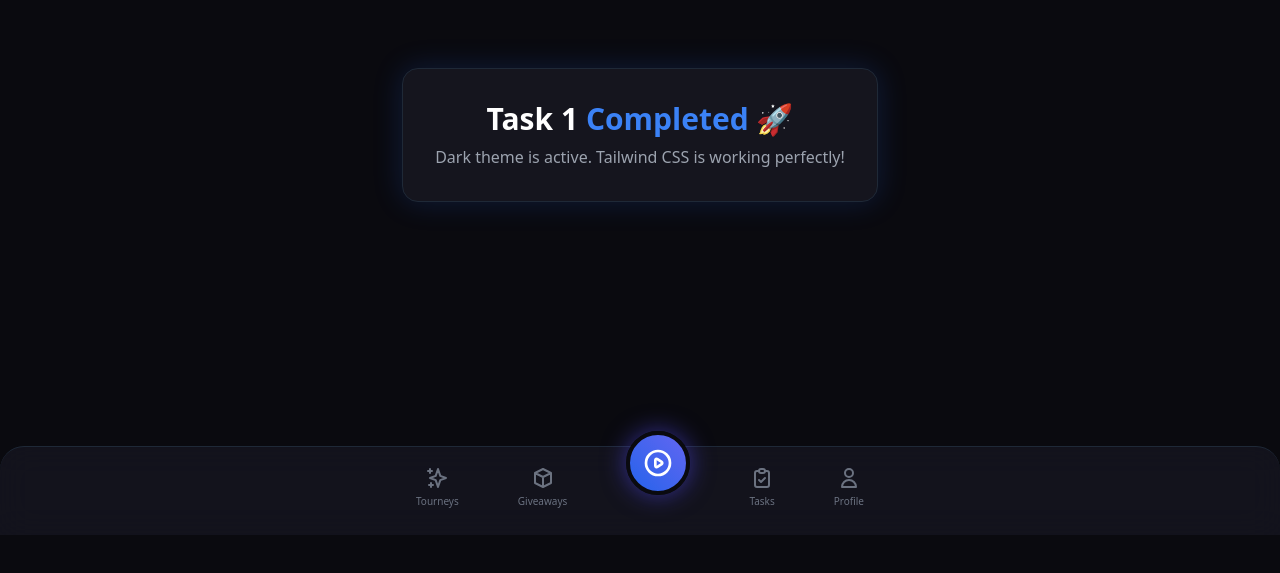
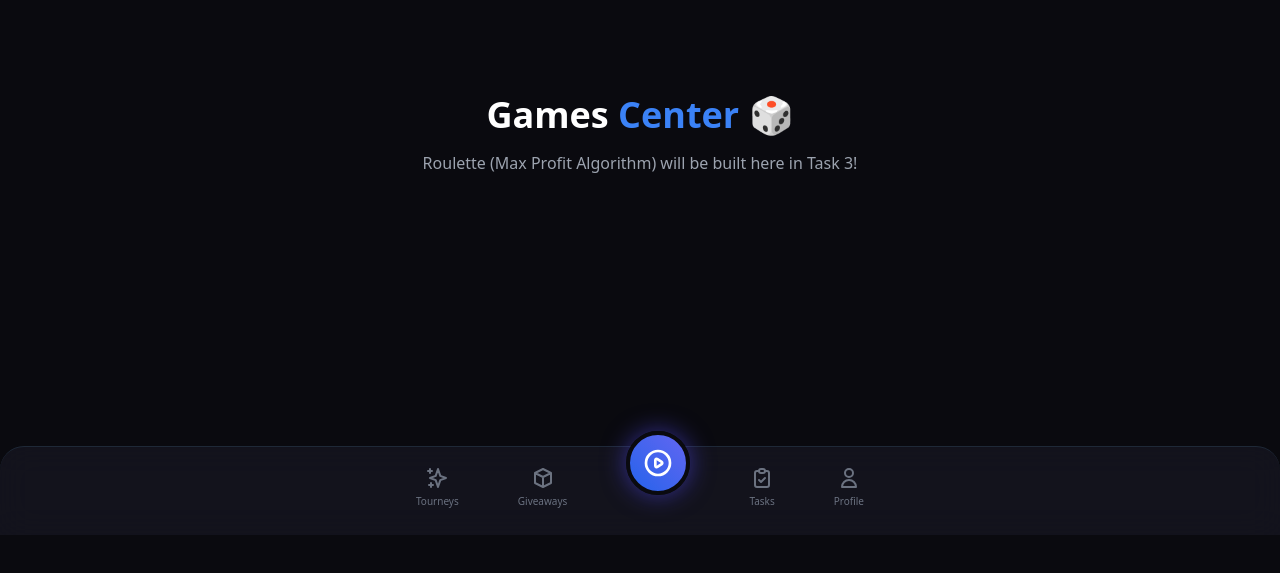
Before and after one commit to Aadi639707/stardrop-bot, a Next.js app: page / in a window 1280 px wide. Shown: the part 265-838 px from the top of the page. Built offline with nearby package versions, Linux system fonts and the light colour scheme.

Commit message:
Update home page title and description

```diff
--- a/app/page.tsx
+++ b/app/page.tsx
@@ -1,14 +1,10 @@
 export default function Home() {
   return (
     <main className="flex min-h-screen flex-col items-center justify-center p-6">
-      <div className="bg-[#15151e] border border-gray-800 p-8 rounded-2xl shadow-[0_0_30px_rgba(37,99,235,0.2)] text-center">
-        <h1 className="text-3xl font-extrabold text-white mb-2">
-          Task 1 <span className="text-blue-500">Completed</span> 🚀
-        </h1>
-        <p className="text-gray-400">
-          Dark theme is active. Tailwind CSS is working perfectly!
-        </p>
-      </div>
+      <h1 className="text-4xl font-extrabold text-white">Games <span className="text-blue-500">Center</span> 🎲</h1>
+      <p className="text-gray-400 mt-4 text-center">
+        Roulette (Max Profit Algorithm) will be built here in Task 3!
+      </p>
     </main>
   );
 }
```
